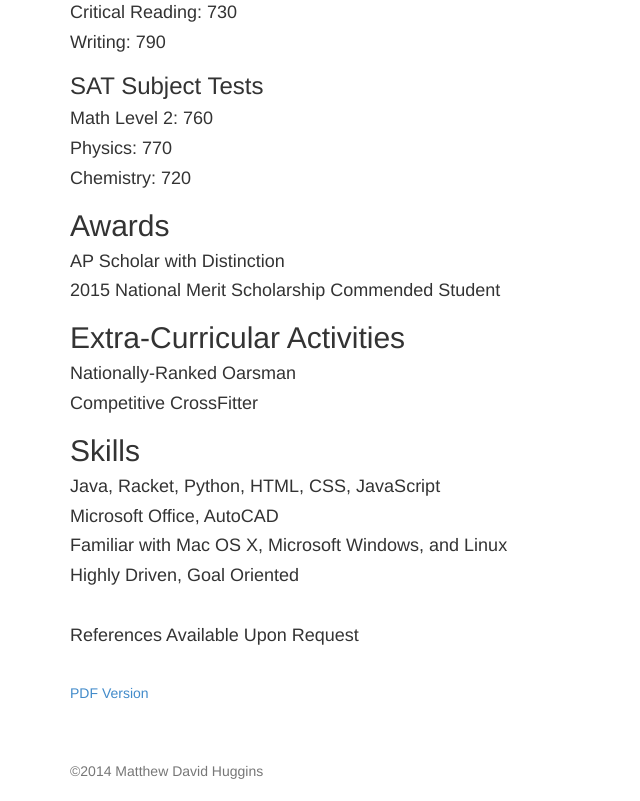
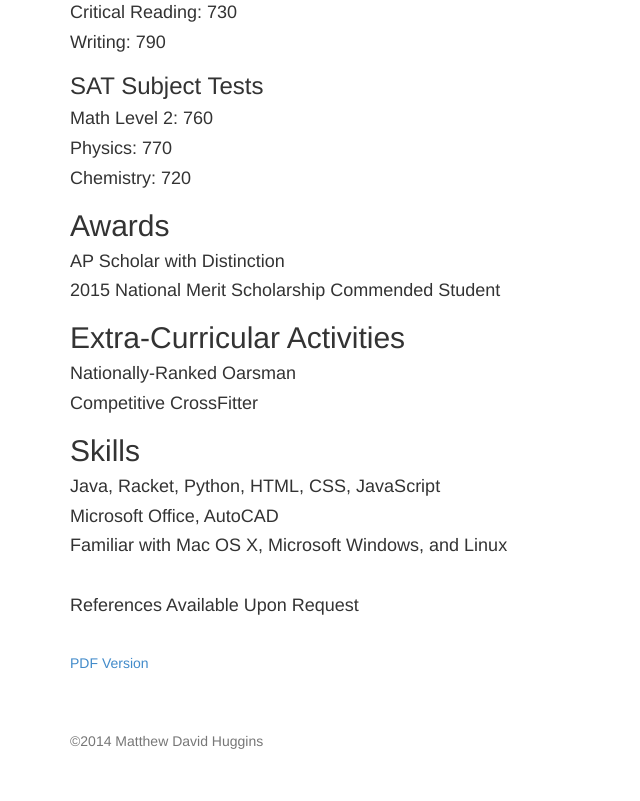
Before and after one commit to mdhuggins/mdhuggins.github.io, a plain HTML site: page index.html in a window 1280 px wide. Shown: the part 989-1790 px from the top of the page, without its empty margins (0-640 px from the left). After the commit the page ends 1760 px from the top, so only its background shows below. Drawn offline with Linux system fonts and the light colour scheme.

Commit message:
Update index.html

```diff
--- a/index.html
+++ b/index.html
@@ -110,7 +110,6 @@
         <h4>Java, Racket, Python, HTML, CSS, JavaScript</h4>
         <h4>Microsoft Office, AutoCAD</h4>
         <h4>Familiar with Mac OS X, Microsoft Windows, and Linux</h4>
-        <h4>Highly Driven, Goal Oriented</h4>
 
         <br>
         <h4>References Available Upon Request</h4>
```
